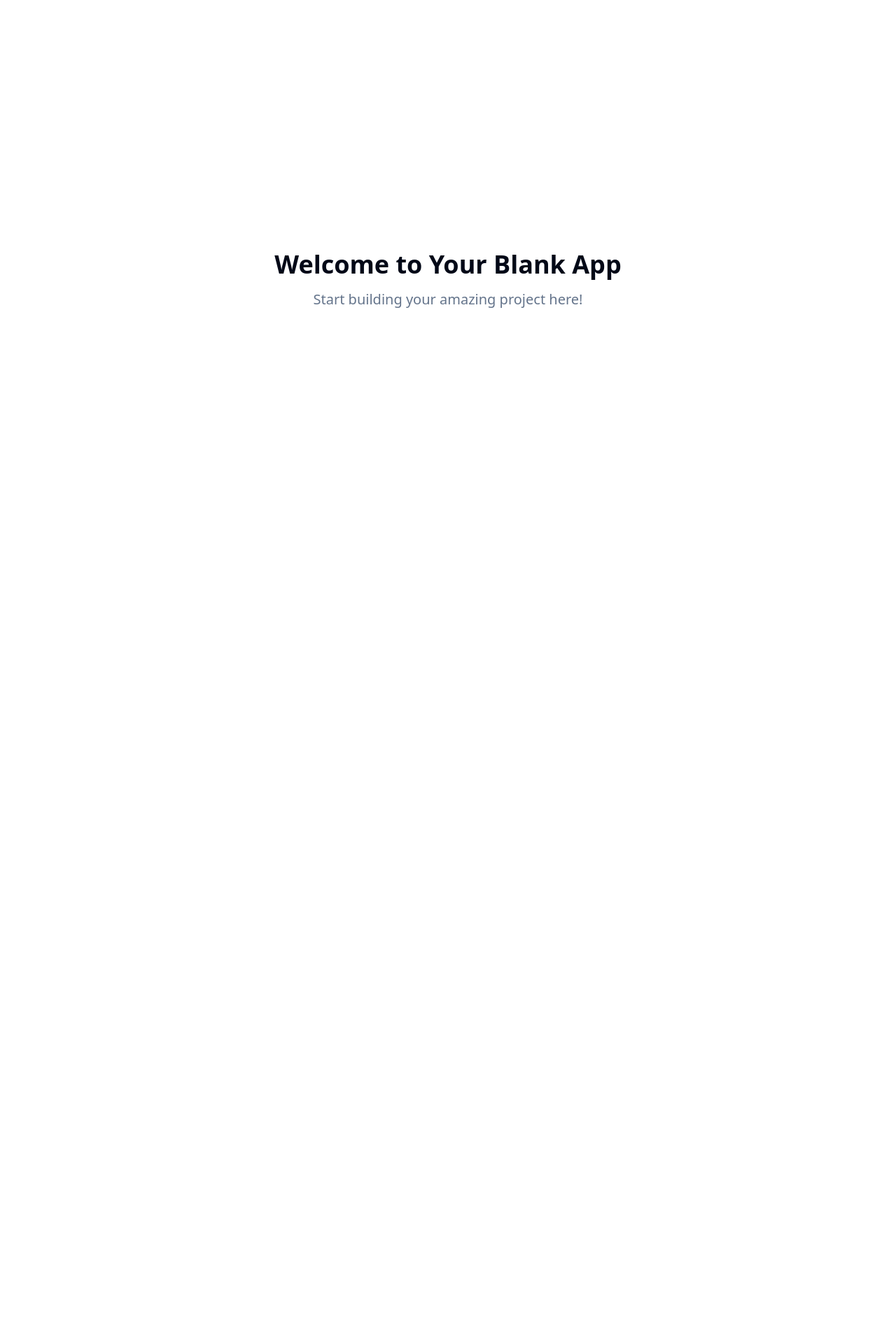
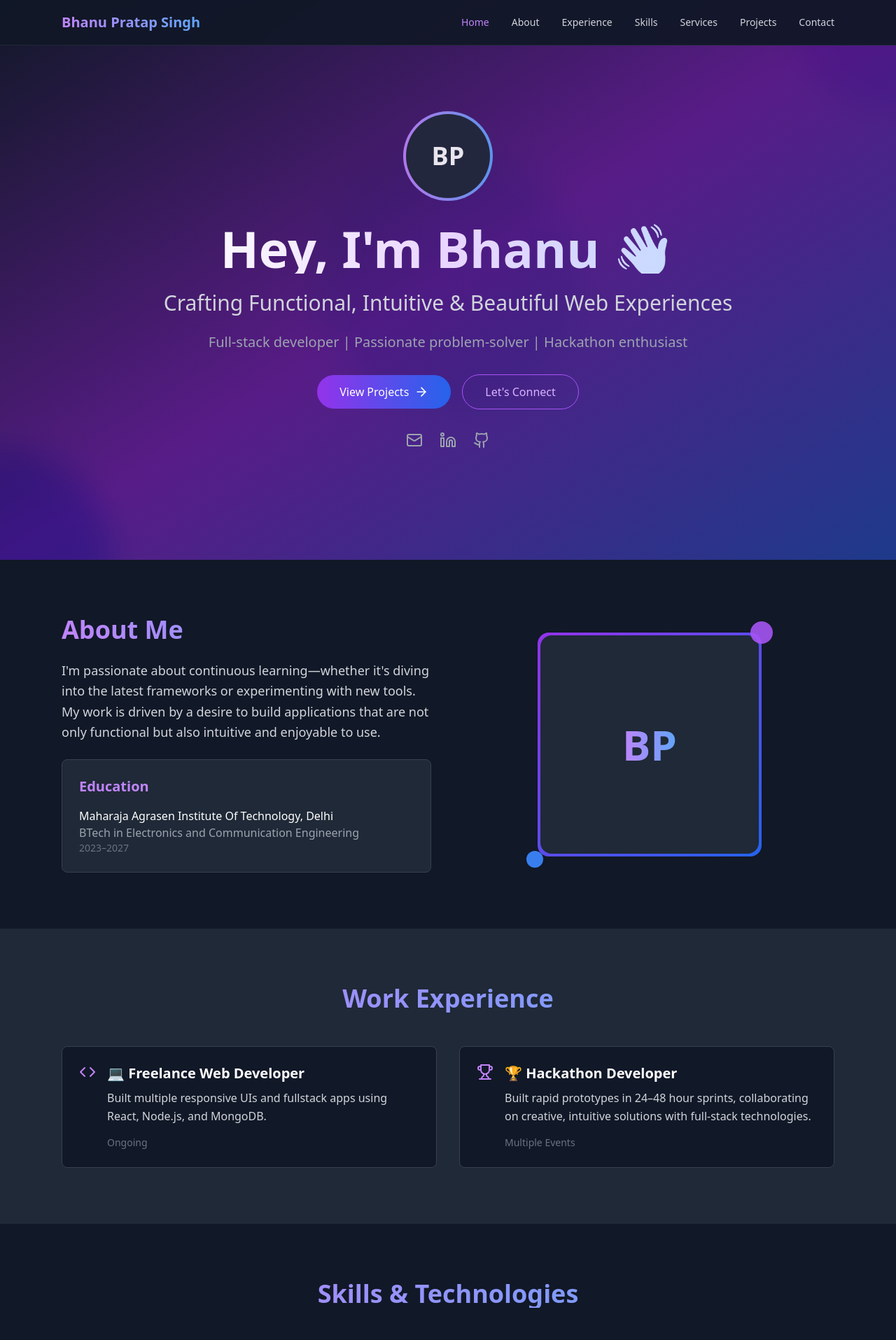
Before and after one commit to Bhanudahiyaa/neon-dev-scape, a React (Vite) app: page / in a window 1280 px wide. Shown: the top 1915 px of the page at 70% size. Before the commit the page ends 800 px from the top, so only its background shows below. Built offline with nearby package versions, Linux system fonts and the light colour scheme.

Commit message:
Create initial website structure
Implement basic website layout and components based on the provided prompt.

```diff
--- a/src/pages/Index.tsx
+++ b/src/pages/Index.tsx
@@ -1,11 +1,38 @@
-// Update this page (the content is just a fallback if you fail to update the page)
+
+import React from 'react';
+import Navigation from '../components/Navigation';
+import Hero from '../components/Hero';
+import About from '../components/About';
+import Experience from '../components/Experience';
+import Skills from '../components/Skills';
+import Services from '../components/Services';
+import Projects from '../components/Projects';
+import Contact from '../components/Contact';
 
 const Index = () => {
   return (
-    <div className="min-h-screen flex items-center justify-center bg-background">
-      <div className="text-center">
-        <h1 className="text-4xl font-bold mb-4">Welcome to Your Blank App</h1>
-        <p className="text-xl text-muted-foreground">Start building your amazing project here!</p>
+    <div className="min-h-screen bg-gray-900">
+      <Navigation />
+      <div id="hero">
+        <Hero />
+      </div>
+      <div id="about">
+        <About />
+      </div>
+      <div id="experience">
+        <Experience />
+      </div>
+      <div id="skills">
+        <Skills />
+      </div>
+      <div id="services">
+        <Services />
+      </div>
+      <div id="projects">
+        <Projects />
+      </div>
+      <div id="contact">
+        <Contact />
       </div>
     </div>
   );
```
